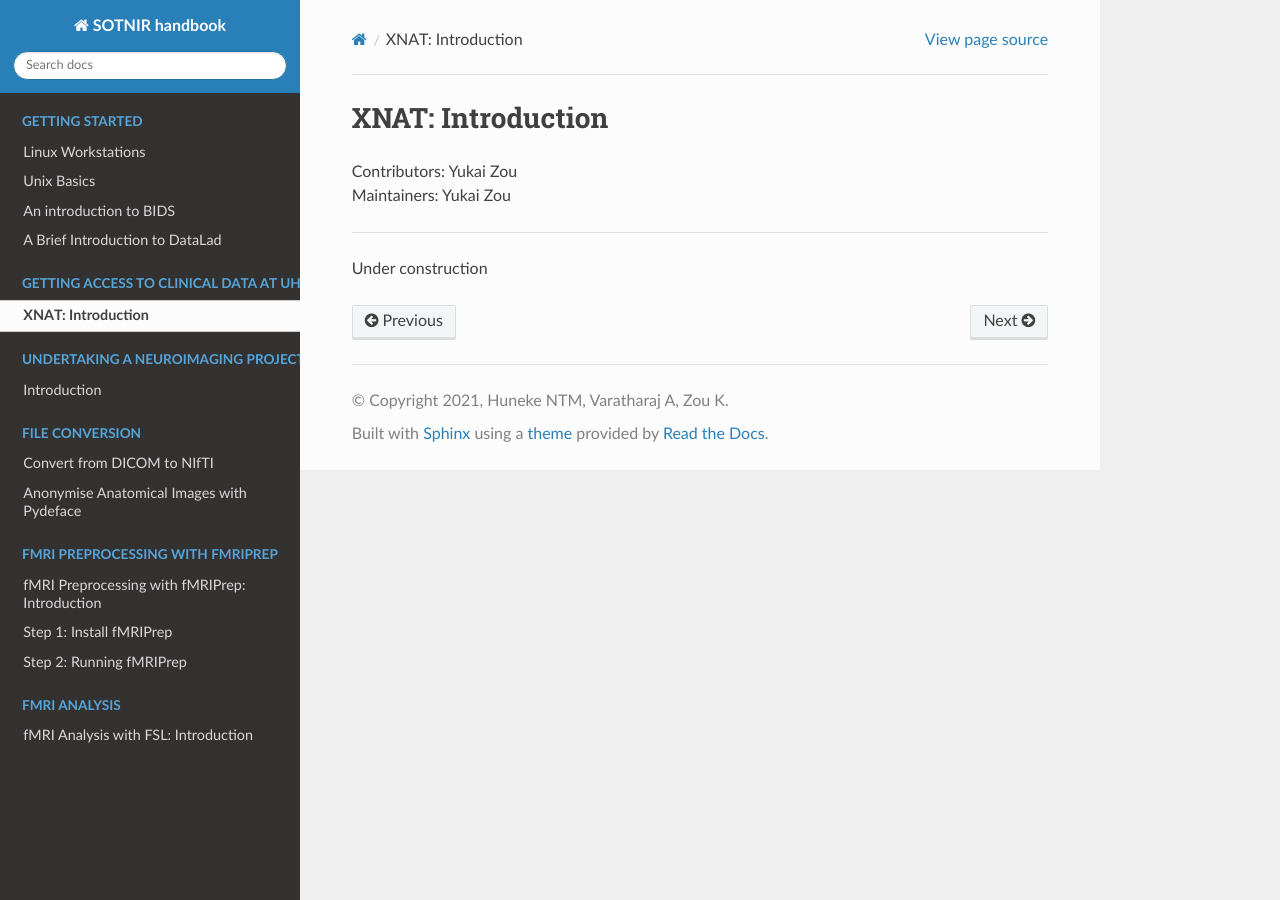
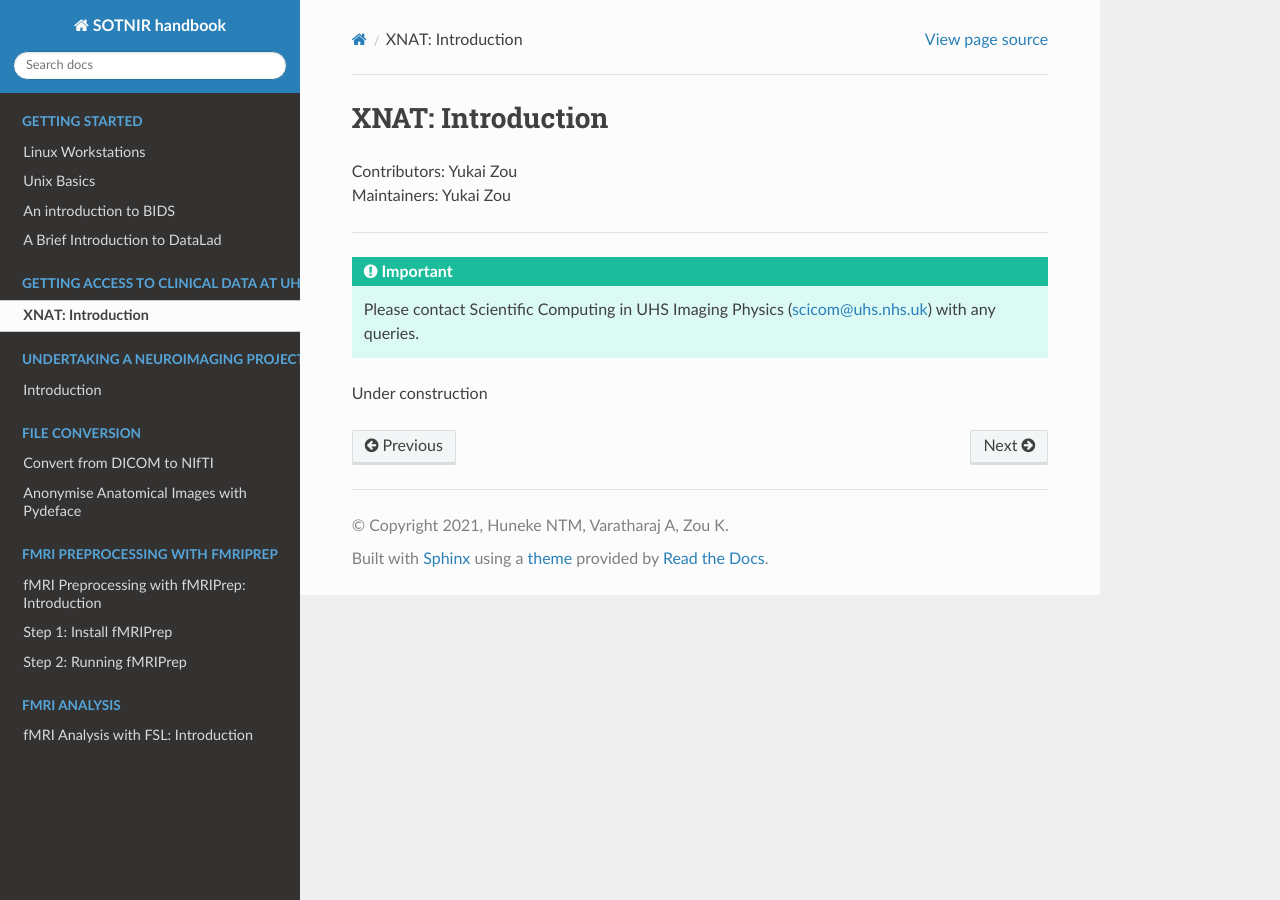
Before and after one commit to nhuneke/sotnir-handbook, a Sphinx documentation site: the page built from docs/XNAT/intro.rst, in a window 1280 px wide. Built offline with Sphinx 7.4.7 and the Read the Docs theme 2.0.0, drawn with Linux system fonts in a browser that asks for light colours; pages that are not in the unit, such as notebooks, are missing from menus.

Commit message:
Update intro.rst

```diff
--- a/docs/XNAT/intro.rst
+++ b/docs/XNAT/intro.rst
@@ -8,4 +8,8 @@ XNAT: Introduction
 
 ------------------------------------------
 
+.. important::
+
+   Please contact Scientific Computing in UHS Imaging Physics (scicom@uhs.nhs.uk) with any queries.
+
 Under construction
```
